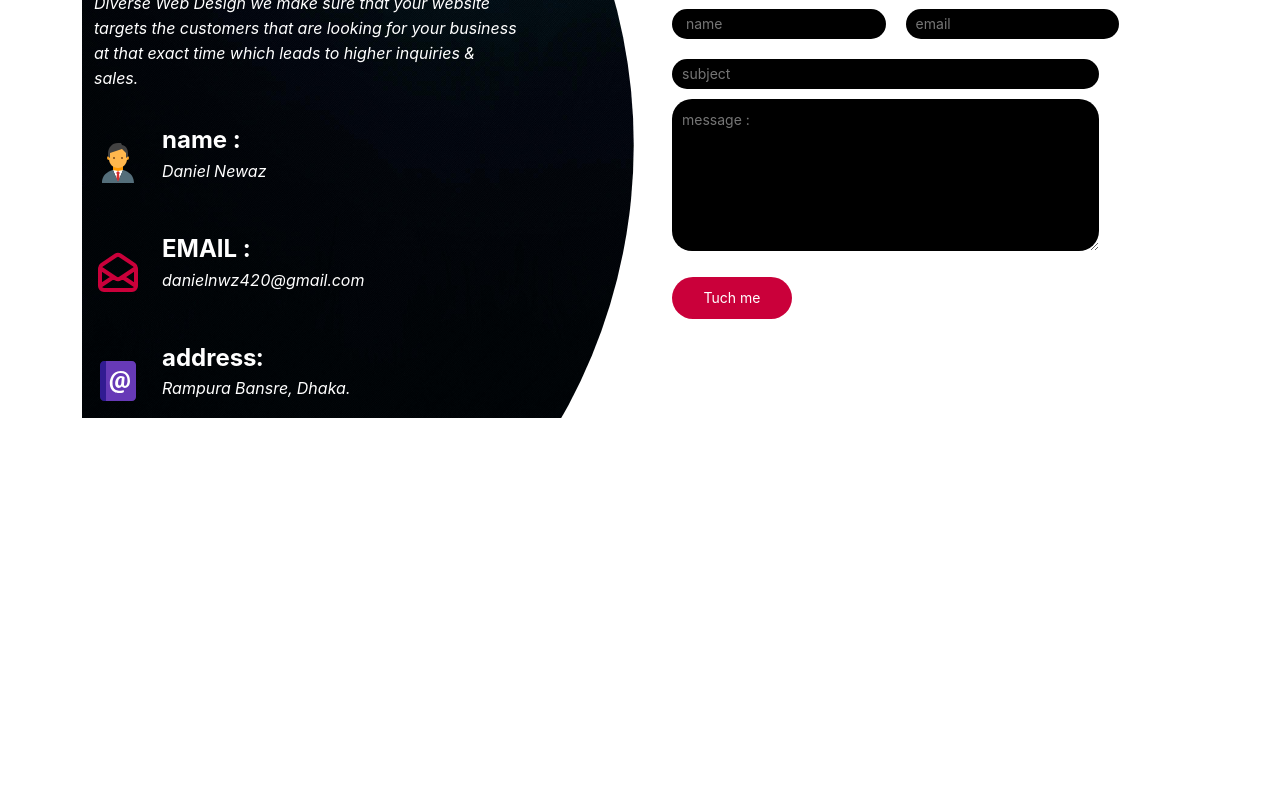
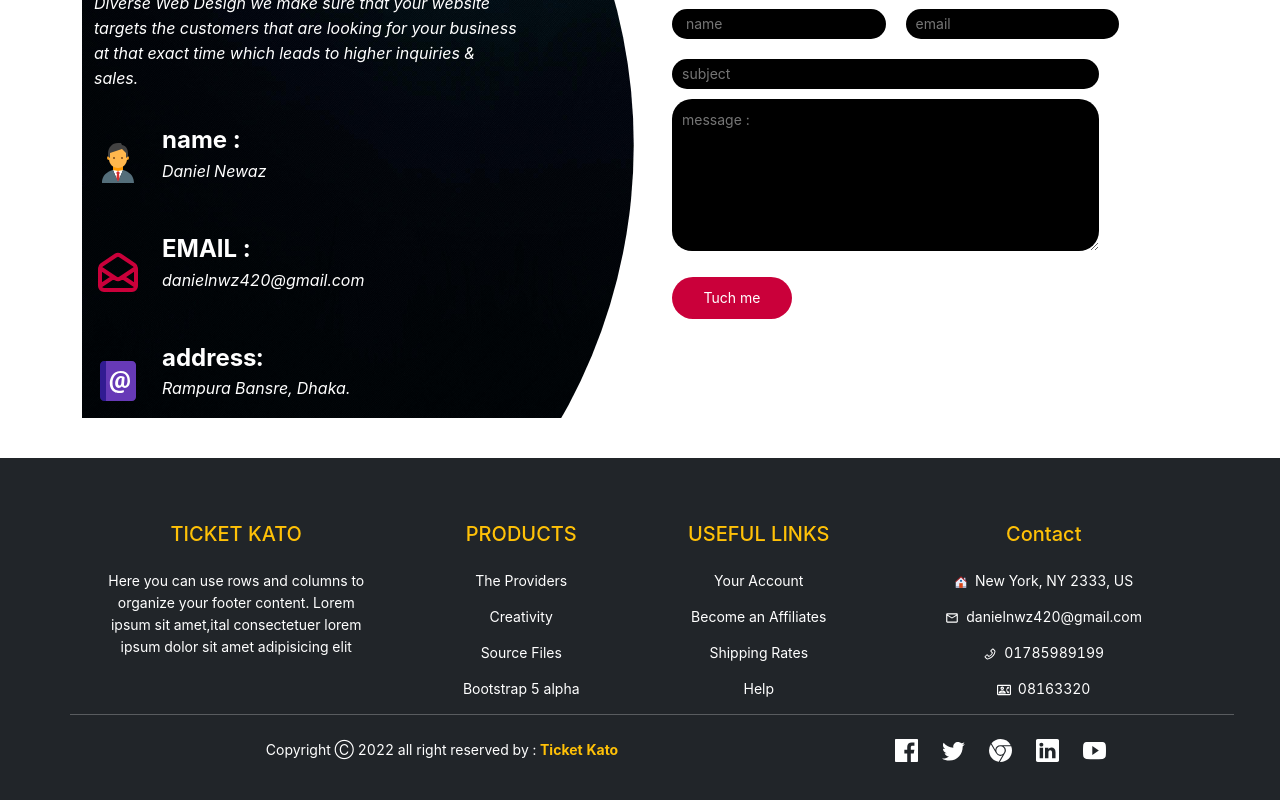
Before and after one commit to MehruzSaif/ticket-kato-client-side, a React (Create React App) app: page / in a window 1280 px wide. Shown: the part 3341-4141 px from the top of the page. Before the commit the page ends 3799 px from the top, so only its background shows below. Built offline with nearby package versions, Linux system fonts and the light colour scheme; no server answers.

Commit message:
footed relocated

```diff
--- a/src/pages/Home/Home.js
+++ b/src/pages/Home/Home.js
@@ -18,6 +18,7 @@ const Home = () => {
             <Business></Business>
             <Reviews></Reviews>
             <Contact></Contact>
+            <Footer></Footer>
         </div>
     );
 };
```
